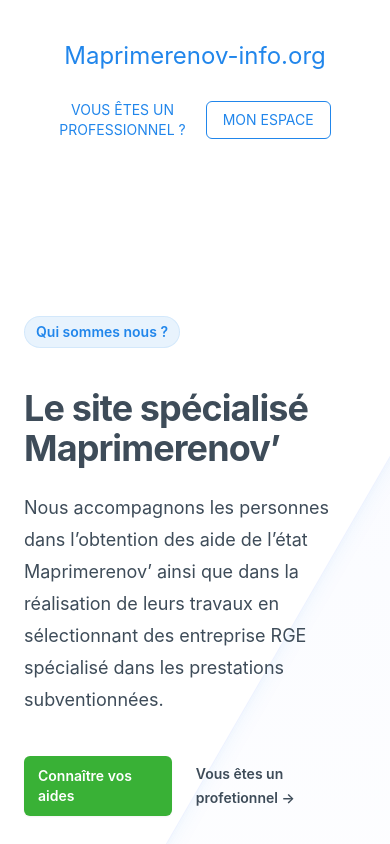
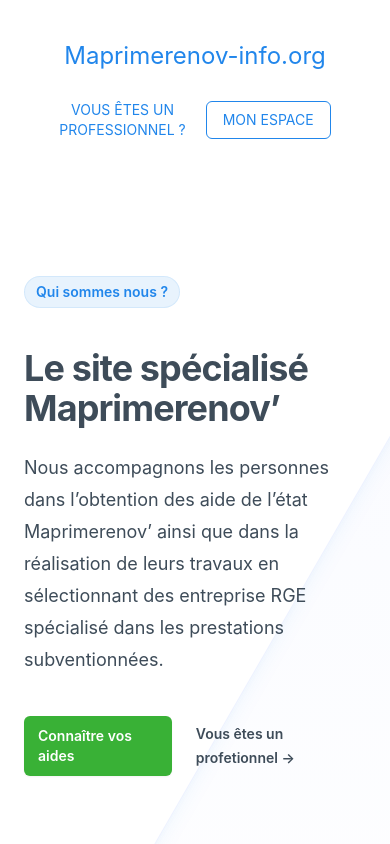
Before and after one commit to magicniclus/maprimerenov2, a Next.js app: page / in a window 390 px wide. Shown: the top 844 px of the page. Built offline with nearby package versions, Linux system fonts and the light colour scheme.

Commit message:
Update Hero.js

```diff
--- a/components/heros/Hero.js
+++ b/components/heros/Hero.js
@@ -4,7 +4,7 @@ const Hero = (props) => {
   return (
     <section className="bg-white z-10">
       <div className="relative isolate overflow-hidden bg-gradient-to-b from-indigo-100/20">
-        <div className="mx-auto max-w-7xl pb-24 pt-10 sm:pb-32 lg:grid lg:grid-cols-2 lg:gap-x-8 lg:px-20 lg:py-26">
+        <div className="mx-auto max-w-7xl pb-24 lg:pt-10 sm:pb-32 lg:grid lg:grid-cols-2 lg:gap-x-8 lg:px-20 lg:py-26">
           <div className="px-6 lg:px-0 lg:pt-4">
             <div className="mx-auto max-w-2xl">
               <div className="max-w-lg">
```
